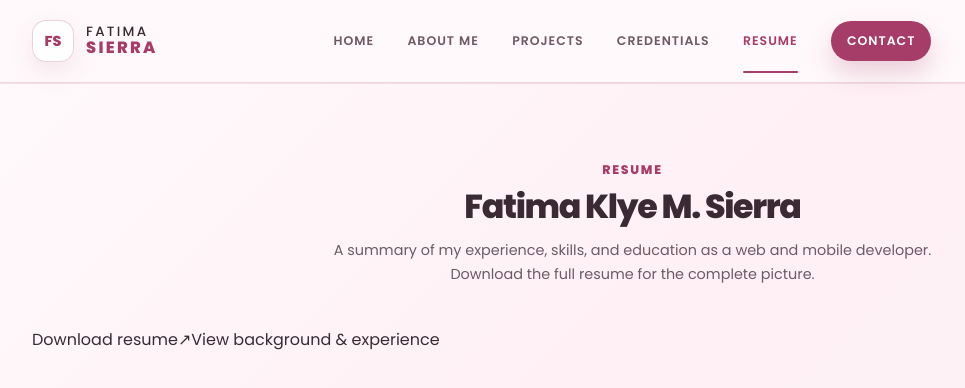
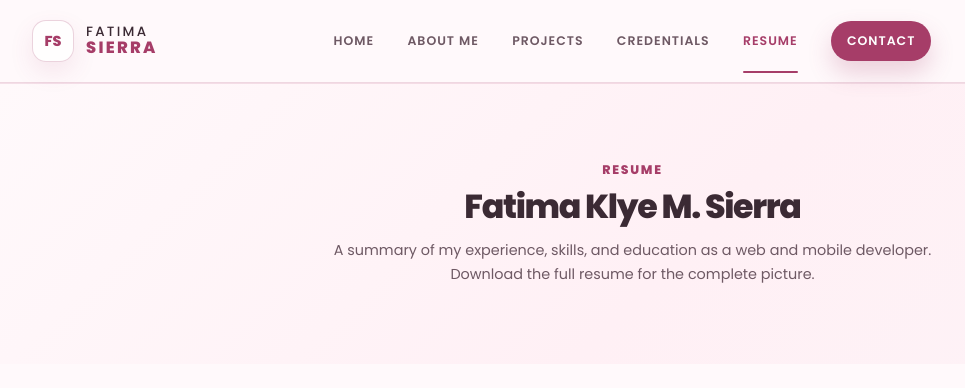
Before and after one commit to FatimaKlye/fatima-sierra-portfolio, a Next.js app: page /resume in a window 1280 px wide. Shown: the top 388 px of the page, without its empty margins (0-965 px from the left). Built offline with nearby package versions, Linux system fonts and the light colour scheme.

Commit message:
Remove redundant text from resume header section

```diff
--- a/app/resume/page.tsx
+++ b/app/resume/page.tsx
@@ -12,7 +12,7 @@ export default function ResumePage() {
     <main>
       <section className={styles.section} aria-labelledby="resume-heading">
         <div className={styles.sectionContainer}>
-          <header className={styles.sectionHeader}>
+          <header className={styles.sectionHeader} style={{ marginBottom: 0 }}>
             <p className={styles.sectionEyebrow}>RESUME</p>
             <h1 id="resume-heading" className={styles.sectionTitle}>
               Fatima Klye M. Sierra
@@ -23,22 +23,6 @@ export default function ResumePage() {
               picture.
             </p>
           </header>
-
-          <div className={styles.heroActions} style={{ justifyContent: "center" }}>
-            <a
-              className={styles.heroPrimaryButton}
-              href="/assets/resume/fatima-sierra-resume.pdf"
-              target="_blank"
-              rel="noreferrer"
-            >
-              Download resume
-              <span aria-hidden="true">↗</span>
-            </a>
-
-            <a className={styles.heroSecondaryButton} href="/about">
-              View background &amp; experience
-            </a>
-          </div>
         </div>
       </section>
     </main>
```
